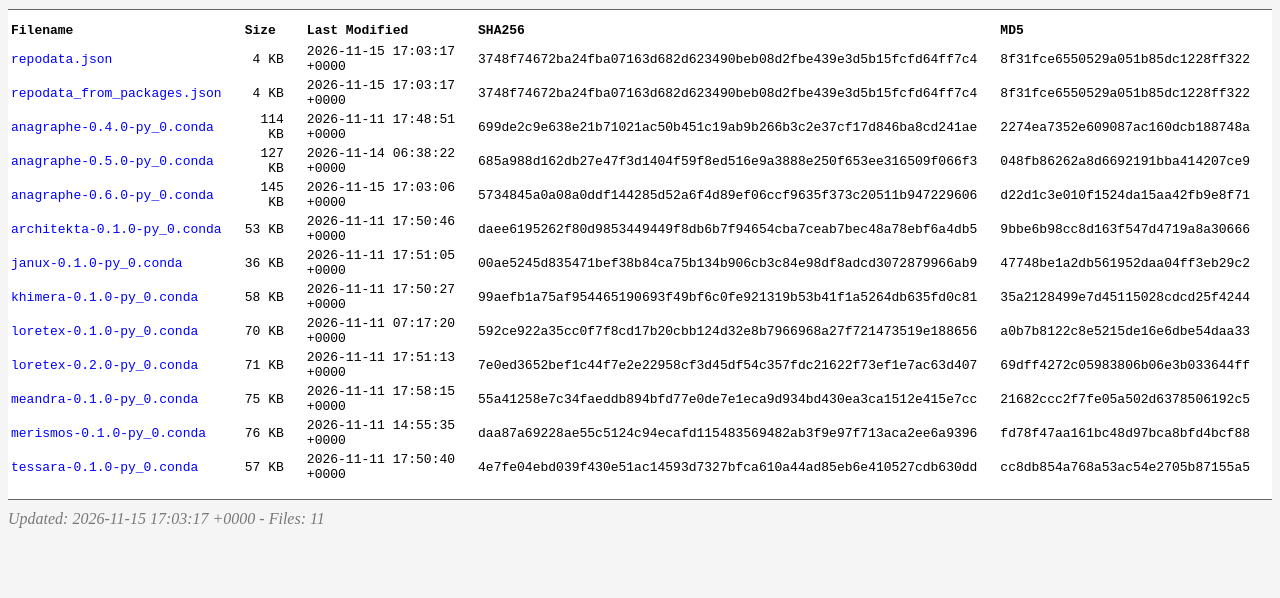
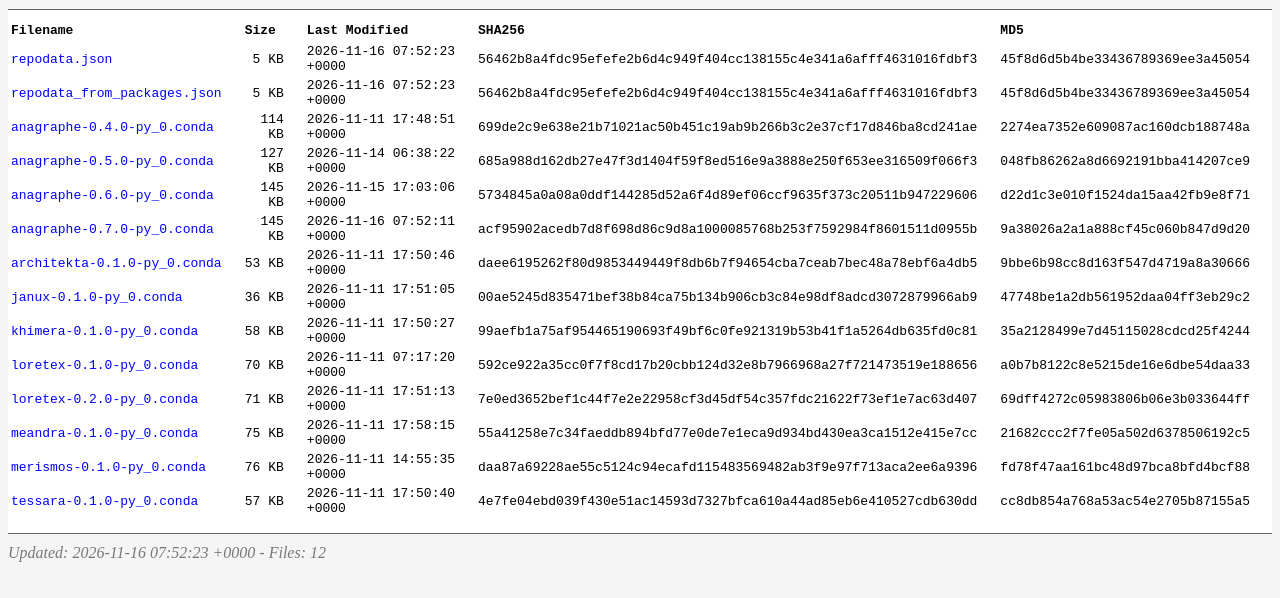
Before and after one commit to esther-poniatowski/eresthanaconda, a plain HTML site: page noarch/index.html in a window 1280 px wide. Shown: the part 38-636 px from the top of the page. Drawn offline with Linux system fonts and the light colour scheme.

Commit message:
chore(conda): Publish esther-poniatowski/anagraphe for noarch

```diff
--- a/noarch/index.html
+++ b/noarch/index.html
@@ -54,16 +54,16 @@
     </tr>
     <tr>
       <td><a href="repodata.json">repodata.json</a></td>
-      <td class="s">4 KB</td>
-      <td>2026-11-15 17:03:17 +0000</td>
-      <td>3748f74672ba24fba07163d682d623490beb08d2fbe439e3d5b15fcfd64ff7c4</td>
-      <td>8f31fce6550529a051b85dc1228ff322</td>
+      <td class="s">5 KB</td>
+      <td>2026-11-16 07:52:23 +0000</td>
+      <td>56462b8a4fdc95efefe2b6d4c949f404cc138155c4e341a6afff4631016fdbf3</td>
+      <td>45f8d6d5b4be33436789369ee3a45054</td>
     </tr>    <tr>
       <td><a href="repodata_from_packages.json">repodata_from_packages.json</a></td>
-      <td class="s">4 KB</td>
-      <td>2026-11-15 17:03:17 +0000</td>
-      <td>3748f74672ba24fba07163d682d623490beb08d2fbe439e3d5b15fcfd64ff7c4</td>
-      <td>8f31fce6550529a051b85dc1228ff322</td>
+      <td class="s">5 KB</td>
+      <td>2026-11-16 07:52:23 +0000</td>
+      <td>56462b8a4fdc95efefe2b6d4c949f404cc138155c4e341a6afff4631016fdbf3</td>
+      <td>45f8d6d5b4be33436789369ee3a45054</td>
     </tr>    <tr>
       <td><a href="anagraphe-0.4.0-py_0.conda">anagraphe-0.4.0-py_0.conda</a></td>
       <td class="s">114 KB</td>
@@ -82,6 +82,12 @@
       <td>2026-11-15 17:03:06 +0000</td>
       <td>5734845a0a08a0ddf144285d52a6f4d89ef06ccf9635f373c20511b947229606</td>
       <td>d22d1c3e010f1524da15aa42fb9e8f71</td>
+    </tr>    <tr>
+      <td><a href="anagraphe-0.7.0-py_0.conda">anagraphe-0.7.0-py_0.conda</a></td>
+      <td class="s">145 KB</td>
+      <td>2026-11-16 07:52:11 +0000</td>
+      <td>acf95902acedb7d8f698d86c9d8a1000085768b253f7592984f8601511d0955b</td>
+      <td>9a38026a2a1a888cf45c060b847d9d20</td>
     </tr>    <tr>
       <td><a href="architekta-0.1.0-py_0.conda">architekta-0.1.0-py_0.conda</a></td>
       <td class="s">53 KB</td>
@@ -131,6 +137,6 @@
       <td>4e7fe04ebd039f430e51ac14593d7327bfca610a44ad85eb6e410527cdb630dd</td>
       <td>cc8db854a768a53ac54e2705b87155a5</td>
     </tr>  </table>
-  <address>Updated: 2026-11-15 17:03:17 +0000 - Files: 11</address>
+  <address>Updated: 2026-11-16 07:52:23 +0000 - Files: 12</address>
 </body>
 </html>
```
Also changed, not shown: linux-64/index.html (+3 -3 lines), noarch/repodata.json (+1 -1 lines), noarch/repodata_from_packages.json (+1 -1 lines), osx-64/index.html (+3 -3 lines), win-64/index.html (+3 -3 lines), 1 other file.
